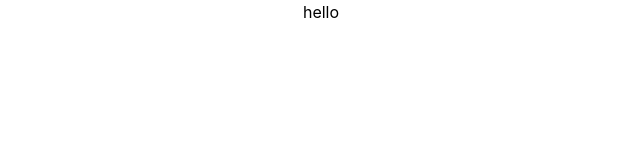
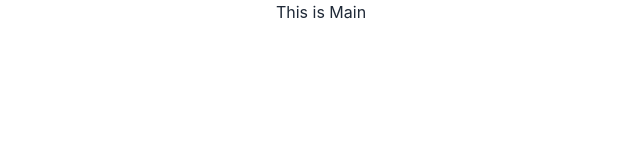
Before and after one commit to khsultana/b610-learning-platform-client-side-khsultana, a React (Create React App) app: page / in a window 1280 px wide. Shown: the top 160 px of the page, without its empty margins (319-959 px from the left). Built offline with nearby package versions, Linux system fonts and the light colour scheme.

Commit message:
component

```diff
--- a/package.json
+++ b/package.json
@@ -7,6 +7,7 @@
     "@testing-library/react": "^13.4.0",
     "@testing-library/user-event": "^13.5.0",
     "daisyui": "^2.33.0",
+    "firebase": "^9.12.1",
     "react": "^18.2.0",
     "react-dom": "^18.2.0",
     "react-router-dom": "^6.4.2",
--- a/src/App.js
+++ b/src/App.js
@@ -1,10 +1,11 @@
-import logo from "./logo.svg";
+import { RouterProvider } from "react-router-dom";
 import "./App.css";
+import { routes } from "./Route/Route/Route";
 
 function App() {
   return (
     <div className="App">
-      <h2>hello</h2>
+      <RouterProvider router={routes}></RouterProvider>
     </div>
   );
 }
--- /dev/null
+++ b/src/Firebase/Firebase.config.js
@@ -0,0 +1,18 @@
+// Import the functions you need from the SDKs you need
+import { initializeApp } from "firebase/app";
+// TODO : Add SDKs for Firebase products that you want to use
+// https://firebase.google.com/docs/web/setup#available-libraries
+
+// Your web app's Firebase configuration
+const firebaseConfig = {
+  apiKey: "AIzaSyDTtyloy9sumq4G_l3ds0wvFHvYPSCyURQ",
+  authDomain: "future-learn-digital.firebaseapp.com",
+  projectId: "future-learn-digital",
+  storageBucket: "future-learn-digital.appspot.com",
+  messagingSenderId: "57524405312",
+  appId: "1:57524405312:web:4dd520309e38df0aa5cba5",
+};
+
+// Initialize Firebase
+const app = initializeApp(firebaseConfig);
+export default app;
--- /dev/null
+++ b/src/Header/Header.js
@@ -0,0 +1,7 @@
+import React from "react";
+
+const Header = () => {
+  return <div></div>;
+};
+
+export default Header;
--- /dev/null
+++ b/src/Layout/Main.js
@@ -0,0 +1,11 @@
+import React from "react";
+
+const Main = () => {
+  return (
+    <div>
+      <h2>This is Main</h2>
+    </div>
+  );
+};
+
+export default Main;
--- /dev/null
+++ b/src/Route/Route/Route.js
@@ -0,0 +1,10 @@
+import { createBrowserRouter } from "react-router-dom";
+import Main from "../../Layout/Main";
+
+export const routes = createBrowserRouter([
+  {
+    path: "/",
+    element: <Main></Main>,
+    children: [{ path: "", element: <></> }],
+  },
+]);
--- a/tailwind.config.js
+++ b/tailwind.config.js
@@ -4,5 +4,5 @@ module.exports = {
   theme: {
     extend: {},
   },
-  plugins: [],
+  plugins: [require("daisyui")],
 };
```
Also changed, not shown: 2 other files (tests, documents, lock files or other folders).
